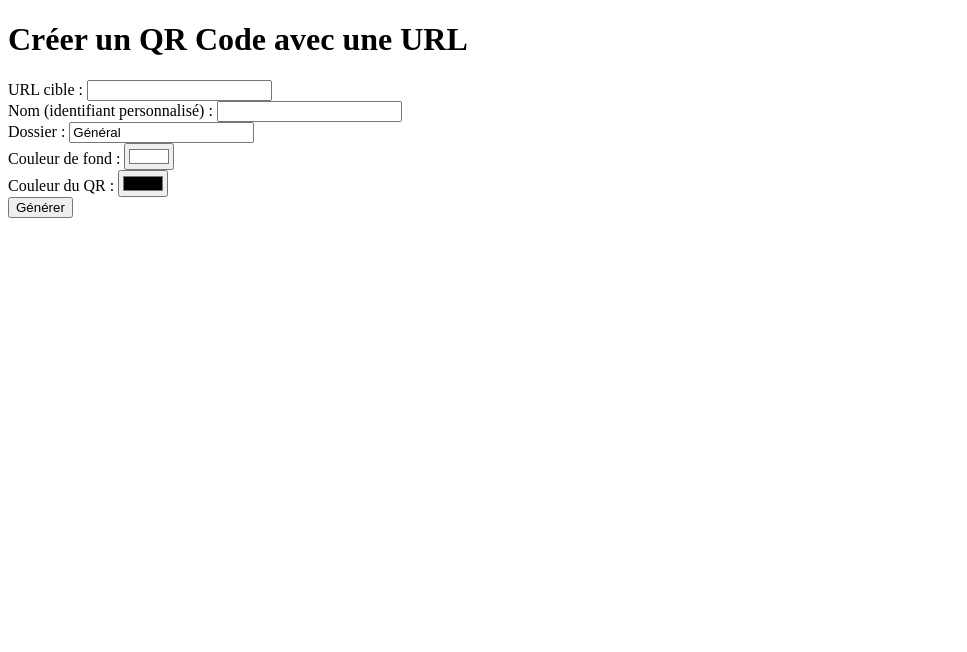
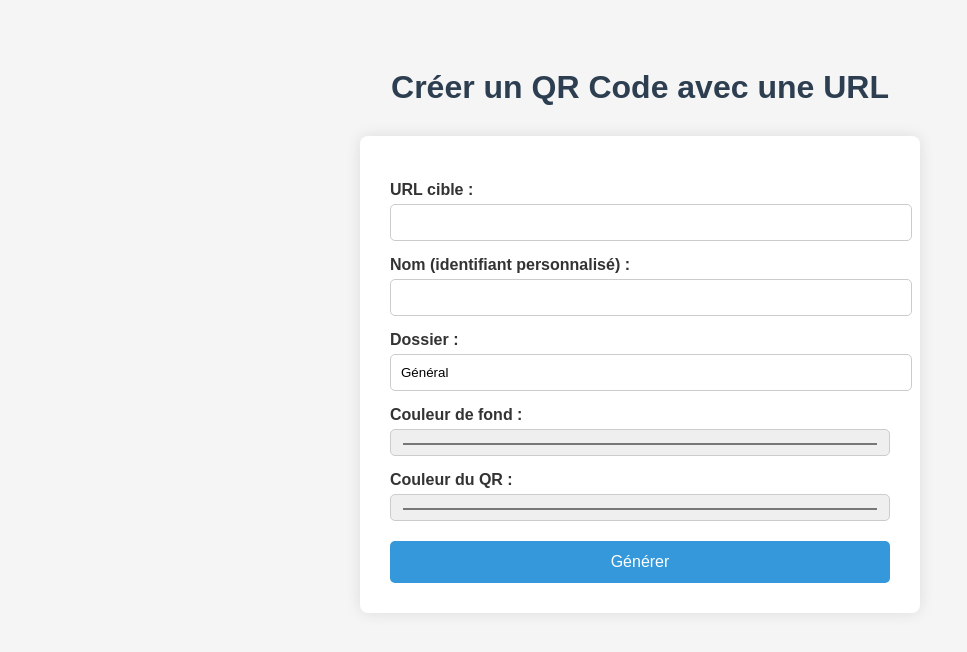
Before and after one commit to fode-konate/qr-code-dynamic, a Flask app: page / in a window 1280 px wide. Shown: the top 652 px of the page, without its empty margins (0-967 px from the left). Run offline with Flask 3, Linux system fonts and the light colour scheme.

Commit message:
correction 4

```diff
--- a/app.py
+++ b/app.py
@@ -11,7 +11,7 @@ from werkzeug.utils import secure_filename
 app = Flask(__name__)
 app.secret_key = 'supersecretkey'
 app.config['UPLOAD_FOLDER'] = 'files'
-app.config['SQLALCHEMY_DATABASE_URI'] = os.environ.get('DATABASE_URL', 'sqlite:///urls.db')
+app.config['SQLALCHEMY_DATABASE_URI'] = os.environ.get('DATABASE_URL')
 app.config['SQLALCHEMY_TRACK_MODIFICATIONS'] = False
 
 # Dossier de fichiers PDF
--- /dev/null
+++ b/static/css/style.css
@@ -0,0 +1,53 @@
+body {
+  font-family: Arial, sans-serif;
+  background: #f5f5f5;
+  padding: 40px;
+  color: #333;
+}
+
+h1 {
+  color: #2c3e50;
+  text-align: center;
+  margin-bottom: 30px;
+}
+
+form {
+  background: white;
+  max-width: 500px;
+  margin: 0 auto;
+  padding: 30px;
+  border-radius: 8px;
+  box-shadow: 0 0 15px rgba(0, 0, 0, 0.1);
+}
+
+label {
+  display: block;
+  margin-top: 15px;
+  font-weight: bold;
+}
+
+input[type="text"],
+input[type="color"],
+select {
+  width: 100%;
+  padding: 10px;
+  margin-top: 5px;
+  border: 1px solid #ccc;
+  border-radius: 5px;
+}
+
+button {
+  margin-top: 20px;
+  width: 100%;
+  padding: 12px;
+  background: #3498db;
+  color: white;
+  font-size: 16px;
+  border: none;
+  border-radius: 5px;
+  cursor: pointer;
+}
+
+button:hover {
+  background: #2980b9;
+}
--- a/templates/index.html
+++ b/templates/index.html
@@ -1,23 +1,29 @@
 <!DOCTYPE html>
 <html lang="fr">
 <head>
-    <meta charset="UTF-8">
-    <title>Générateur de QR Code</title>
+  <meta charset="UTF-8">
+  <title>Créer un QR Code</title>
+  <link rel="stylesheet" href="{{ url_for('static', filename='css/style.css') }}">
 </head>
 <body>
-    <h1>Créer un QR Code avec une URL</h1>
-    <form action="/generate" method="POST">
-        <label>URL cible :</label>
-        <input type="text" name="target_url" required><br>
-        <label>Nom (identifiant personnalisé) :</label>
-        <input type="text" name="custom_id"><br>
-        <label>Dossier :</label>
-        <input type="text" name="folder" value="Général"><br>
-        <label>Couleur de fond :</label>
-        <input type="color" name="back_color" value="#ffffff"><br>
-        <label>Couleur du QR :</label>
-        <input type="color" name="fill_color" value="#000000"><br>
-        <button type="submit">Générer</button>
-    </form>
+  <h1>Créer un QR Code avec une URL</h1>
+  <form action="/" method="POST">
+    <label for="target_url">URL cible :</label>
+    <input type="text" name="target_url" required>
+
+    <label for="custom_id">Nom (identifiant personnalisé) :</label>
+    <input type="text" name="custom_id">
+
+    <label for="folder">Dossier :</label>
+    <input type="text" name="folder" value="Général">
+
+    <label for="bg_color">Couleur de fond :</label>
+    <input type="color" name="bg_color" value="#ffffff">
+
+    <label for="qr_color">Couleur du QR :</label>
+    <input type="color" name="qr_color" value="#000000">
+
+    <button type="submit">Générer</button>
+  </form>
 </body>
 </html>
```
